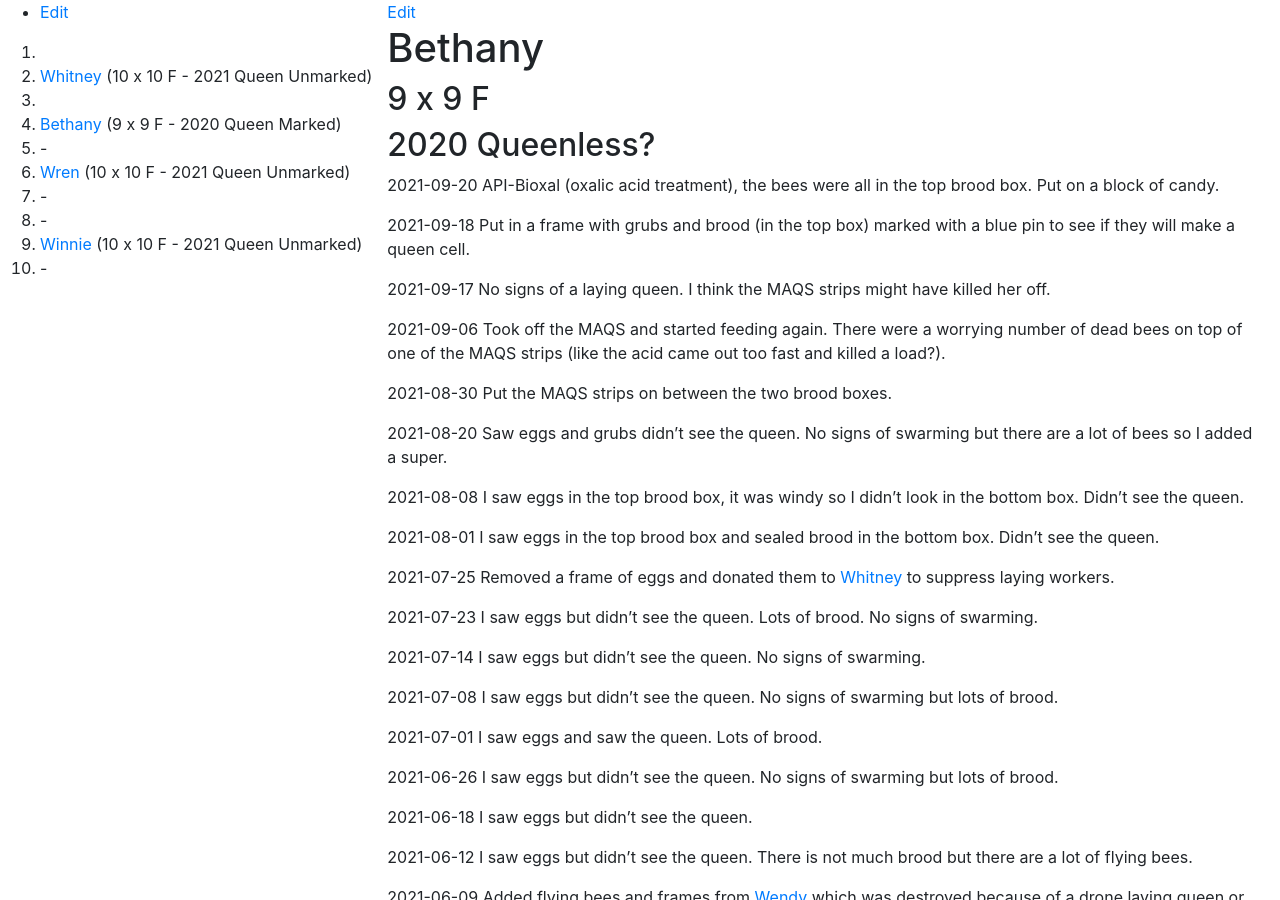
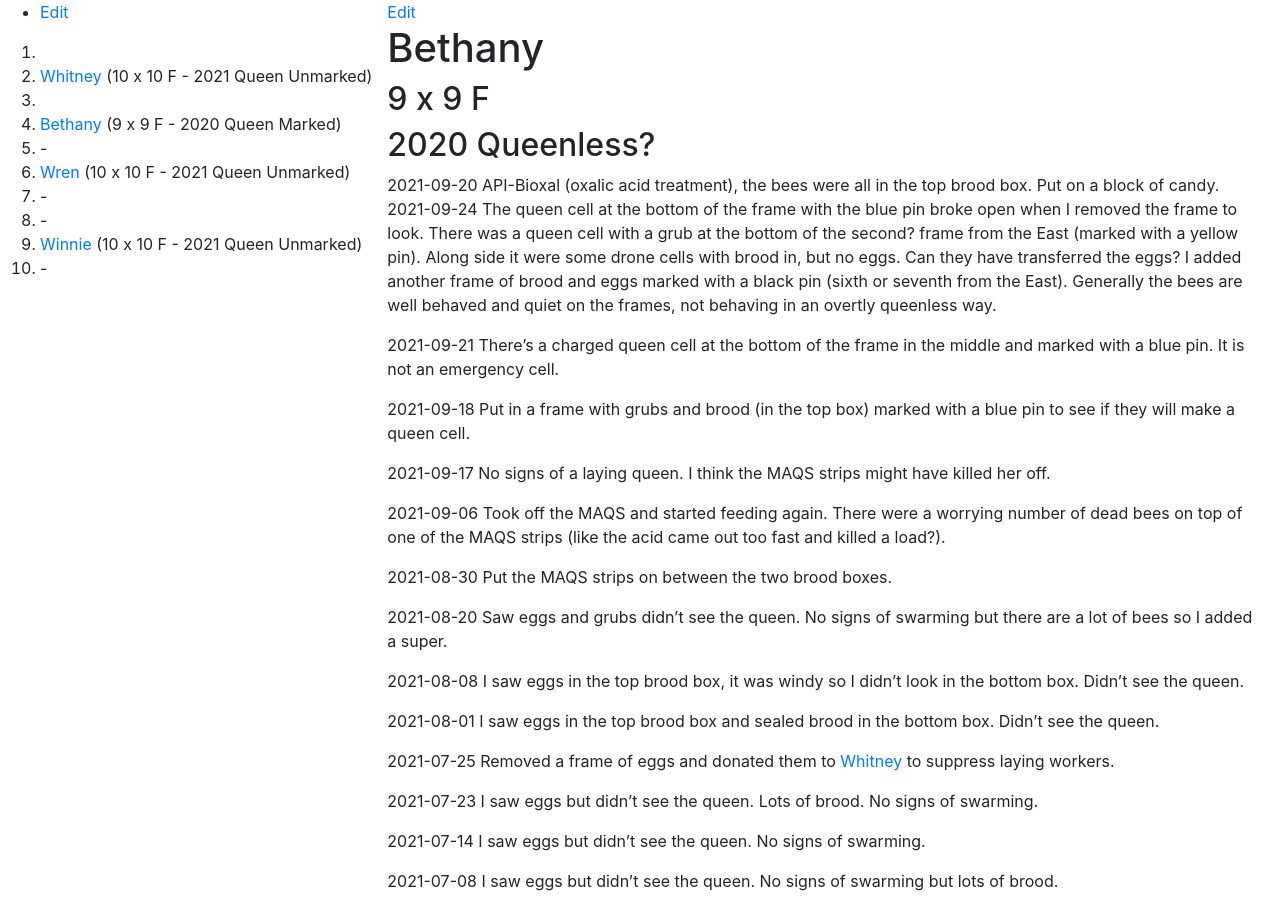
Before and after one commit to joejcollins/rhapsody-angel, a Jekyll site: the page built from queens/2020-bethany.md, in a window 1280 px wide and 900 px high. Built offline with Jekyll 4.4.1, drawn with Linux system fonts in a browser that asks for light colours; our own code applies the rules of GitHub Pages for plain Markdown files.

Commit message:
Merged changes

```diff
--- a/queens/2020-bethany.md
+++ b/queens/2020-bethany.md
@@ -5,6 +5,9 @@
 ## 2020 Queenless?
 
 2021-09-20 API-Bioxal (oxalic acid treatment), the bees were all in the top brood box.  Put on a block of candy.
+2021-09-24 The queen cell at the bottom of the frame with the blue pin broke open when I removed the frame to look.  There was a queen cell with a grub at the bottom of the second? frame from the East (marked with a yellow pin).  Along side it were some drone cells with brood in, but no eggs.  Can they have transferred the eggs?  I added another frame of brood and eggs marked with a black pin (sixth or seventh from the East).  Generally the bees are well behaved and quiet on the frames, not behaving in an overtly queenless way.
+
+2021-09-21 There's a charged queen cell at the bottom of the frame in the middle and marked with a blue pin.  It is not an emergency cell.
 
 2021-09-18 Put in a frame with grubs and brood (in the top box) marked with a blue pin to see if they will make a queen cell.
 
```
